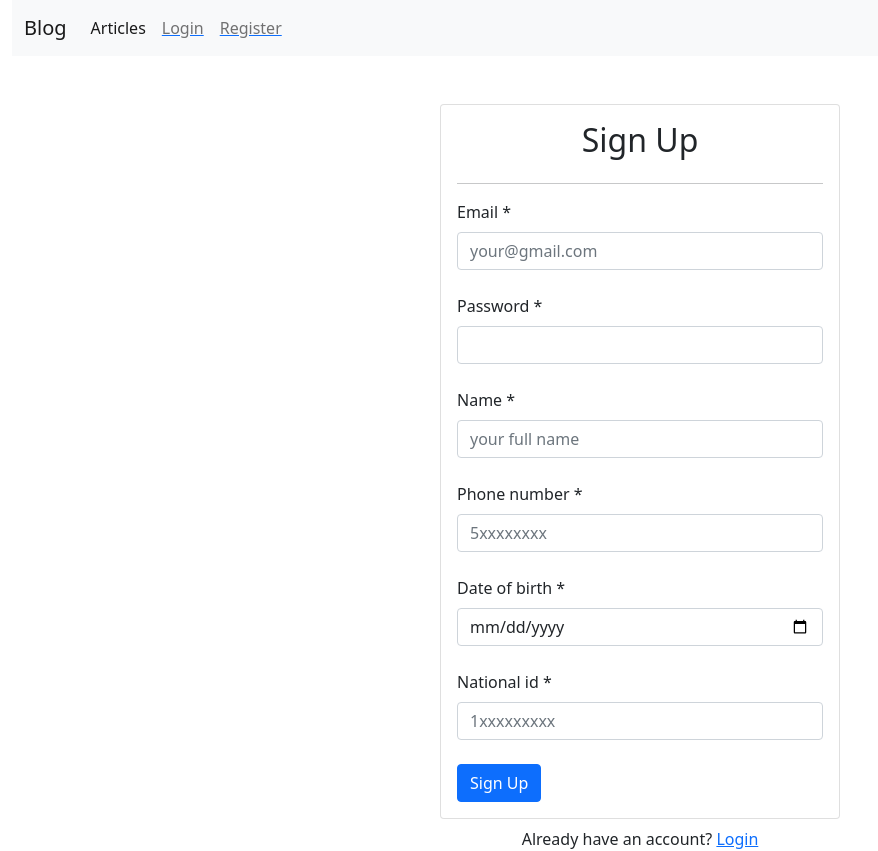
After one commit to AymanAlshanqiti/simple-django-blog, a Django app: page /accounts/register in a window 1280 px wide. The commit adds this page. Shown: the whole page, without its empty margins (0-878 px from the left). Run offline with Django 3.2, Linux system fonts and the light colour scheme.

Commit message:
feat: finish user authentication ( registration, login, logout ).

```diff
--- /dev/null
+++ b/account/templates/registration.html
@@ -0,0 +1,45 @@
+{% extends "base.html" %}
+{% block title  %}
+  Registeration
+{% endblock title %}
+
+{% block content %}
+  <div className="row justify-content-center">
+    <div class="container d-flex justify-content-center align-items-center">
+
+      <div class="w-100 mt-5" style="max-width: 400px;">
+      <div class="card">
+        <div class="card-body">
+          <h2 class="text-center mb-4">Sign Up</h2>
+          <hr>
+          <form action="{% url 'registration' %}" method="POST">{% csrf_token %}
+            <label for="email">Email *</label>
+            <input class="form-control mb-4 mt-2" id="email" type="email" name="email" placeholder="your@gmail.com" required>
+
+            <label for="password">Password *</label>
+            <input class="form-control mb-4 mt-2" id="password" type="password" name="password" required>
+
+            <label for="first_name">Name *</label>
+            <input class="form-control mb-4 mt-2" id="name" type="text" name="name" placeholder="your full name" required>
+
+            <label for="phone_number">Phone number *</label>
+            <input class="form-control mb-4 mt-2" id="phone_number" type="text" name="phone_number" placeholder="5xxxxxxxx" required>
+
+            <label for="date_of_birth">Date of birth *</label>
+            <input class="form-control mb-4 mt-2" id="date_of_birth" type="date" name="date_of_birth" required>
+
+            <label for="national_id">National id *</label>
+            <input class="form-control mb-4 mt-2" id="national_id" type="text" name="national_id" placeholder="1xxxxxxxxx" required>
+
+            <input type="submit" class="btn btn-primary" id="submit" value="Sign Up">
+          </form>
+        </div>
+      </div>
+      <div class="w-100 text-center mt-2">
+        Already have an account? <a href="{% url 'login' %}">Login</a>
+      </div>
+      </div>
+    </div>
+  </div>
+
+  {% endblock %}
--- /dev/null
+++ b/account/urls.py
@@ -0,0 +1,8 @@
+from django.urls import path
+from account import views
+
+urlpatterns = [
+    path('register', views.registration_view, name='registration'),
+    path('login', views.login_view, name='login'),
+    path('logout', views.logout_view, name='logout'),
+]
--- a/account/views.py
+++ b/account/views.py
@@ -1,3 +1,58 @@
-from django.shortcuts import render
+from django.shortcuts import render, redirect
+from django.contrib.auth import login, logout, authenticate
+from account.models import Account
+from account.forms import UserLoginForm
 
-# Create your views here.
+
+def registration_view(request):
+    if request.user.is_authenticated:
+        return redirect('home')
+    if request.POST:
+        email = request.POST.get('email')
+        password = request.POST.get('password')
+        user_object = Account()
+        user_object.email = email
+        user_object.set_password(password)
+        user_object.phone_number = "+966" + \
+            request.POST.get("phone_number")
+        user_object.name = request.POST.get("name")
+        user_object.date_of_birth = request.POST.get("date_of_birth")
+        user_object.national_id = request.POST.get("national_id")
+        user_object.save()
+
+        account = authenticate(email=email, password=password)
+        login(request, account)
+        return redirect('home')
+    else:
+        return render(request, 'registration.html')
+
+
+def login_view(request):
+    user = request.user
+    if user.is_authenticated:
+        return redirect('home')
+    if request.POST:
+        form = UserLoginForm(request.POST)
+        if form.is_valid():
+            email = request.POST.get('email')
+            password = request.POST.get('password')
+            user = authenticate(email=email, password=password)
+
+            if user:
+                login(request, user)
+                return redirect('home')
+        else:
+            context = {
+                'msg': 'Incorrect Data'
+            }
+            return render(request, 'login.html', context)
+    else:
+        return render(request, 'login.html')
+
+
+def logout_view(request):
+    if not request.user.is_authenticated:
+        return redirect('home')
+    else:
+        logout(request)
+        return redirect('home')
--- a/articles/admin.py
+++ b/articles/admin.py
@@ -1,5 +1,4 @@
 from django.contrib import admin
 from .models import Article
 
-# Register your models here.
 admin.site.register(Article)
--- a/articles/templates/base.html
+++ b/articles/templates/base.html
@@ -6,7 +6,7 @@
     <meta name="viewport" content="width=device-width, initial-scale=1, shrink-to-fit=no">
     <meta name="description" content="">
     <meta name="author" content="">
-    <title>{% block title %}{% endblock title %}</title>
+    <title>Blog | {% block title %}{% endblock title %}</title>
     <link href="https://cdn.jsdelivr.net/npm/bootstrap@5.0.1/dist/css/bootstrap.min.css" rel="stylesheet" integrity="sha384-+0n0xVW2eSR5OomGNYDnhzAbDsOXxcvSN1TPprVMTNDbiYZCxYbOOl7+AMvyTG2x" crossorigin="anonymous">
     <link rel="stylesheet" href="https://cdn.jsdelivr.net/npm/bootstrap-icons@1.5.0/font/bootstrap-icons.css">
   </head>
--- a/articles/templates/navbar.html
+++ b/articles/templates/navbar.html
@@ -7,6 +7,13 @@
     <div class="collapse navbar-collapse" id="navbarNavAltMarkup">
       <div class="navbar-nav">
         <a class="nav-link active" aria-current="page" href="{% url 'articles_list' %}">Articles</a>
+        {% if request.user.is_authenticated %}
+        <span class="nav-item nav-link">Hello, {{request.user.name}}</span>
+        <a href="{% url 'logout' %}"><span class="nav-item nav-link">Logout</span></a>
+        {% else %}
+        <a href="{% url 'login' %}"><span class="nav-item nav-link">Login</span></a>
+        <a href="{% url 'registration' %}"><span class="nav-item nav-link">Register</span></a>
+        {% endif %}
       </div>
     </div>
   </div>
--- a/articles/urls.py
+++ b/articles/urls.py
@@ -2,6 +2,8 @@ from django.urls import path
 from articles import views
 
 urlpatterns = [
-    path('articles/', views.articles_list, name='articles_list'),
-    path('articles/<int:article_id>', views.article_detail, name='article_detail'),
+    path('home', views.home_view, name='home'),
+    path('', views.articles_list_view, name='articles_list'),
+    path('<int:article_id>',
+         views.article_detail_view, name='article_detail'),
 ]
--- a/blog/urls.py
+++ b/blog/urls.py
@@ -19,5 +19,6 @@ from django.urls import path, include
 
 urlpatterns = [
     path('admin/', admin.site.urls),
-    path('', include('articles.urls')),
+    path('articles/', include('articles.urls')),
+    path('accounts/', include('account.urls')),
 ]
```
Also changed, not shown: account/forms.py (added, +19 -0 lines), account/templates/login.html (added, +36 -0 lines), articles/views.py (+7 -7 lines).
